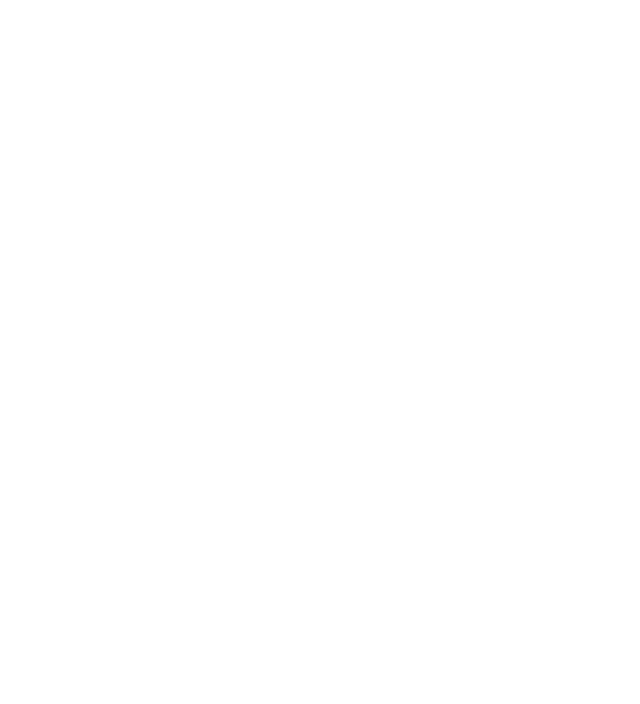
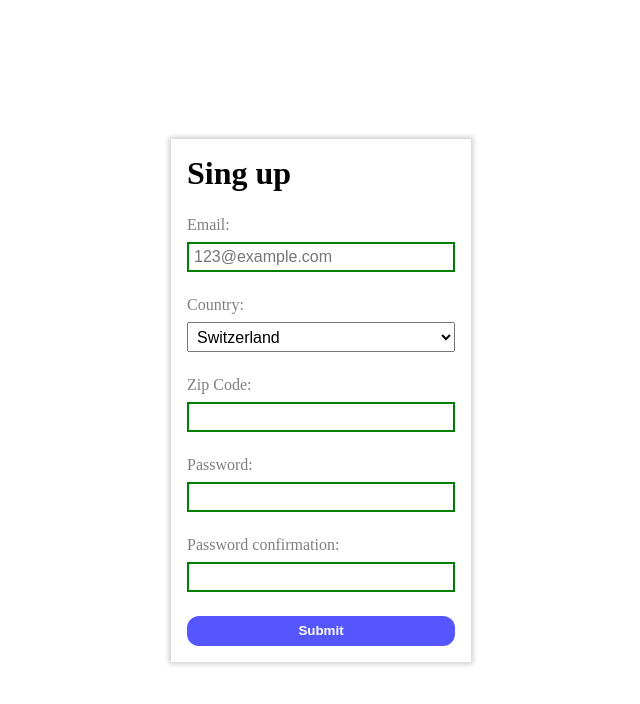
Before and after one commit to Abdelkrim-Saouchi/sing-up-form, a website: page index.html in a window 1280 px wide. Shown: the whole page, without its empty margins (319-959 px from the left). Drawn offline with Linux system fonts and the light colour scheme.

Commit message:
Design from structure

```diff
--- a/index.html
+++ b/index.html
@@ -8,5 +8,47 @@
     <script src="index.js" defer></script>
     <title>Sing-up Form</title>
   </head>
-  <body></body>
+  <body>
+    <form action="" class="sing-up-form">
+      <h1 class="sing-up-form__title">Sing up</h1>
+      <div class="sing-up-form__wrapper">
+        <label for="email" class="sing-up-form__label">Email:</label>
+        <input
+          type="email"
+          id="email"
+          placeholder="123@example.com"
+          class="sing-up-form__input"
+        />
+      </div>
+      <div class="sing-up-form__wrapper">
+        <label for="country" class="sing-up-form__label">Country:</label>
+        <select id="country">
+          <option value="ch">Switzerland</option>
+          <option value="fr">France</option>
+          <option value="de">Germany</option>
+          <option value="nl">The Netherlands</option>
+          <option value="dz">Algeria</option>
+        </select>
+      </div>
+      <div class="sing-up-form__wrapper">
+        <label for="zipcode" class="sing-up-form__label">Zip Code:</label>
+        <input type="text" id="zipcode" class="sing-up-form__input" />
+      </div>
+      <div class="sing-up-form__wrapper">
+        <label for="password" class="sing-up-form__label">Password:</label>
+        <input type="password" id="password" class="sing-up-form__input" />
+      </div>
+      <div class="sing-up-form__wrapper">
+        <label for="psw-confirmation" class="sing-up-form__label"
+          >Password confirmation:</label
+        >
+        <input
+          type="password"
+          id="psw-confirmation"
+          class="sing-up-form__input"
+        />
+      </div>
+      <button type="submit" class="submit-btn">Submit</button>
+    </form>
+  </body>
 </html>
--- a/index.js
+++ b/index.js
@@ -0,0 +1,14 @@
+const email = document.querySelector('#email');
+const submitBtn = document.querySelector('.submit-btn');
+
+email.addEventListener('input', () => {
+  if (email.validity.typeMismatch) {
+    email.setCustomValidity(
+      'Invalid email format! correct format: 123a@example.com'
+    );
+  } else {
+    email.setCustomValidity('');
+  }
+});
+
+submitBtn.addEventListener('submit', () => {});
--- a/style.css
+++ b/style.css
@@ -0,0 +1,67 @@
+*,
+*::before,
+*::after {
+  padding: 0;
+  margin: 0;
+  box-sizing: border-box;
+}
+
+body {
+  min-height: 100dvh;
+  min-height: 100vh;
+  display: flex;
+  justify-content: center;
+  align-items: center;
+}
+
+.sing-up-form {
+  width: 300px;
+  display: flex;
+  flex-direction: column;
+  gap: 24px;
+  padding: 16px;
+  box-shadow: 0 0 5px 2px rgba(0, 0, 0, 0.2);
+}
+
+.sing-up-form__wrapper {
+  display: flex;
+  flex-direction: column;
+  gap: 8px;
+}
+
+.sing-up-form__label {
+  opacity: 0.5;
+}
+
+.sing-up-form__input,
+#country {
+  height: 30px;
+  padding: 5px;
+  font-size: 16px;
+  font-weight: 500;
+  outline: transparent;
+}
+
+.submit-btn {
+  height: 30px;
+  text-align: center;
+  background-color: hwb(240 0% 0% / 0.664);
+  color: white;
+  outline: transparent;
+  border: 0;
+  border-radius: 12px;
+  font-weight: 600;
+  cursor: pointer;
+}
+
+.submit-btn:is(:hover, :focus) {
+  background-color: hwb(240 0% 0% / 0.9);
+}
+
+.sing-up-form__input:valid {
+  border: 2px solid green;
+}
+
+.sing-up-form__input:invalid {
+  border: 2px solid red;
+}
```
